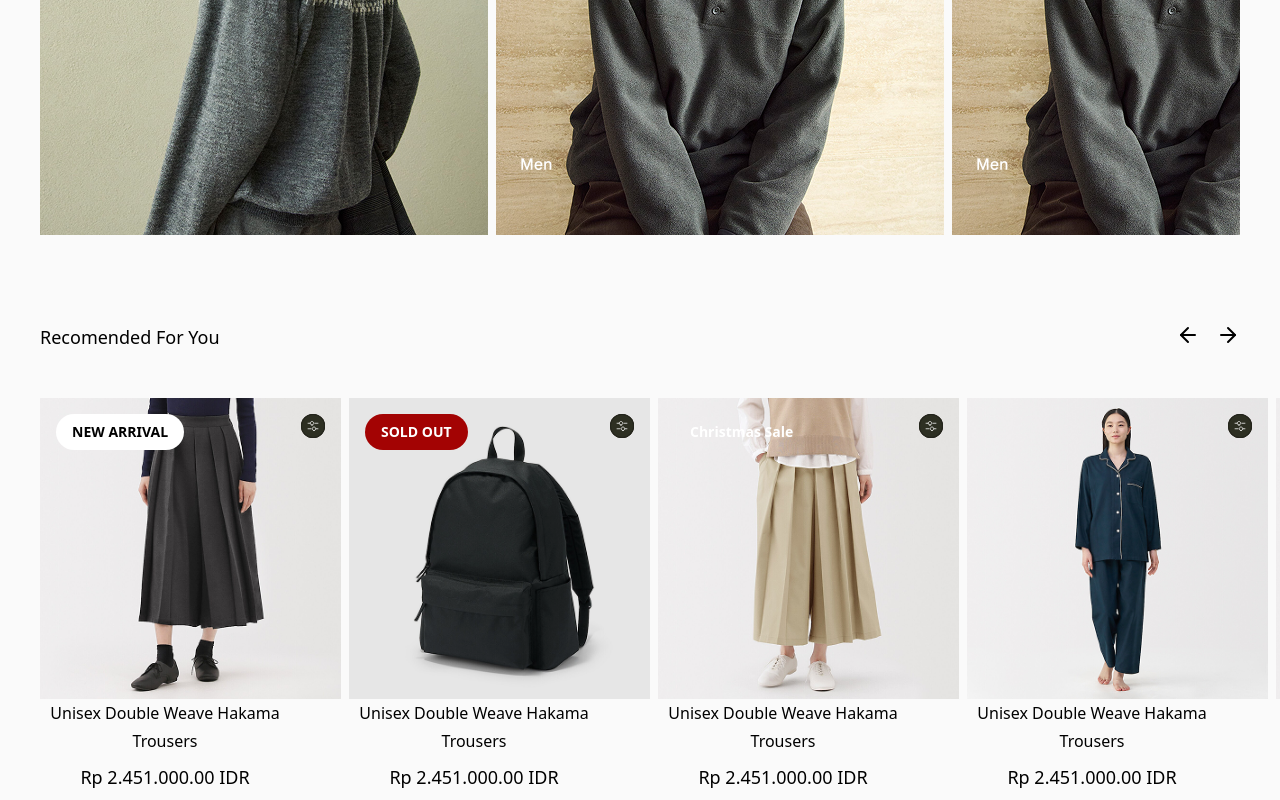
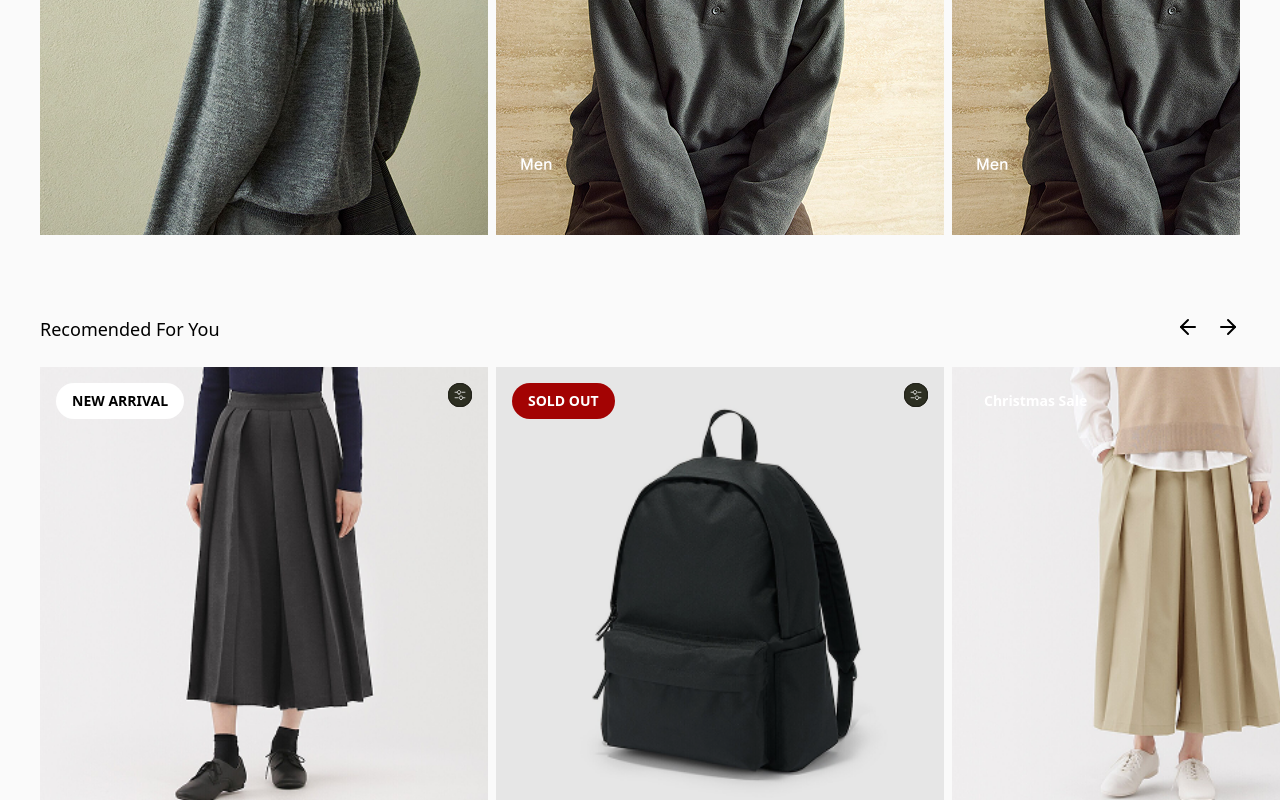
Before and after one commit to SBX-One/Monarch, a React (Vite) app: page / in a window 1280 px wide. Shown: the part 2000-2800 px from the top of the page. Built offline with nearby package versions, Linux system fonts and the light colour scheme.

Commit message:
responsive p3

```diff
--- a/src/components/HorizontalScroll.tsx
+++ b/src/components/HorizontalScroll.tsx
@@ -121,7 +121,14 @@ export default function HorizontalScroll({ marginTop, marginX, gap = 8, title, d
         return bestMatch;
     };
 
-    const isScaleClass = (val: any) => typeof val === 'string' && (val.includes('h-') || val.includes('w-') || val.includes('mt-') || val.includes('px-'));
+    const isScaleClass = (val: any) => {
+        if (typeof val !== 'string') return false;
+        const parts = val.split(' ');
+        return parts.some(part => {
+            const actualValue = part.includes(':') ? part.split(':')[1] : part;
+            return actualValue.startsWith('h-') || actualValue.startsWith('w-') || actualValue.startsWith('mt-') || actualValue.startsWith('px-');
+        });
+    };
 
     const currentImageHeight = getResponsiveValue(imageHeight, '310px');
     const currentMt = getResponsiveValue(marginTop, '0px');
@@ -130,8 +137,16 @@ export default function HorizontalScroll({ marginTop, marginX, gap = 8, title, d
 
     const style2Data = typeof customStyle2 === 'object' && customStyle2 !== null ? {
         ...customStyle2,
-        minHeight: getResponsiveValue((customStyle2 as any).minHeight, (customStyle2 as any).minHeight)
-    } : customStyle2;
+        minHeight: getResponsiveValue((customStyle2 as any).minHeight, (customStyle2 as any).minHeight),
+        justifyContent: getResponsiveValue((customStyle2 as any).justifyContent, (customStyle2 as any).justifyContent),
+        gap: currentGap === "0px" ? 0 : currentGap,
+        display: 'flex',
+    } : { gap: currentGap === "0px" ? 0 : currentGap, display: 'flex' };
+
+    const textStyleData = typeof CustomTextStyle === 'object' && CustomTextStyle !== null ? {
+        ...CustomTextStyle,
+        width: getResponsiveValue((CustomTextStyle as any).width, (CustomTextStyle as any).width)
+    } : CustomTextStyle;
 
     const isBgEventClass = typeof CustomBackgroundEvent === "string";
 
@@ -166,23 +181,31 @@ export default function HorizontalScroll({ marginTop, marginX, gap = 8, title, d
                         <div
                             key={index}
                             className="flex-shrink-0 flex flex-col-reverse cursor-pointer"
-                            style={{ minWidth: 240, marginRight: currentGap }}
+                            style={{
+                                minWidth: !isScaleClass(imageHeight) ? (currentImageHeight as any) : 240,
+                                width: !isScaleClass(imageHeight) ? (currentImageHeight as any) : 240,
+                                margin: 0,
+                                padding: 0,
+                                boxSizing: 'border-box'
+                            }}
                             onClick={() => handleProductClick(item.id)}
                         >
                             {item.price !== undefined && (
                                 <h2
                                     className={`mb-2 large ${typeof CustomTextStyle === 'string' ? CustomTextStyle : ""}`}
-                                    style={typeof CustomTextStyle === 'object' ? (CustomTextStyle as React.CSSProperties) : {}}
+                                    style={typeof textStyleData === 'object' ? (textStyleData as React.CSSProperties) : {}}
                                 >
                                     {formatPrice(item.price)}.00 IDR
                                 </h2>
                             )}
-                            <h2
-                                className={`mb-2 body-regular w-[70%] ${typeof CustomTextStyle === 'string' ? CustomTextStyle : ""}`}
-                                style={typeof CustomTextStyle === 'object' ? (CustomTextStyle as React.CSSProperties) : {}}
-                            >
-                                {item.name}
-                            </h2>
+                            {item.name && (
+                                <h2
+                                    className={`mb-2 body-regular w-[70%] ${typeof CustomTextStyle === 'string' ? CustomTextStyle : ""}`}
+                                    style={typeof textStyleData === 'object' ? (textStyleData as React.CSSProperties) : {}}
+                                >
+                                    {item.name}
+                                </h2>
+                            )}
                             <div
                                 style={{
                                     height: !isScaleClass(imageHeight) ? (currentImageHeight as any) : undefined,
--- a/src/pages/HomePage.tsx
+++ b/src/pages/HomePage.tsx
@@ -114,11 +114,11 @@ const HomePages = () => {
             </div>
 
             <section>
-                <HorizontalScroll marginTop={"80px"} marginX={"40px"} title={"Our Latest Collections"} data={Data.LatestCollections} customStyle2={{justifyContent: "space-between", maxHeight: "500px", minHeight: "max-[480px]:224px min-[480px]:448px"}} imageHeight={"max-[480px]:224px min-[480px]:448px"} />
+                <HorizontalScroll gap={"max-[480px]:8px min-[481px]:8px"} marginTop={"max-[480px]:40px min-[481px]:80px"} marginX={"40px"} title={"Our Latest Collections"} data={Data.LatestCollections} customStyle2={{justifyContent: "min-[481px]:space-between max-[480px]:flex-start", maxHeight: "500px", minHeight: "max-[480px]:224px min-[481px]:448px", gap: "max-[480px]:0px min-[481px]:8px"}} imageHeight={"max-[480px]:224px min-[481px]:448px"} />
             </section>
 
             <section>
-                <HorizontalScroll marginTop={"80px"} marginX={"40px"} productSettings={true} CustomBackgroundEvent="#BC5249" CustomEventName="Christmas Sale" eventState={true} title={"Recomended For You"} data={Data.products} customStyle={{marginRight : "-40px", marginLeft : "-40px", paddingLeft : "40px"}} customStyle2={{justifyContent: "space-between", maxHeight: "500px", minHeight: "448px"}} imageHeight={"301px"} CustomTextStyle={{ width : "250px", textAlign : "center"}} />
+                <HorizontalScroll gap={"max-[480px]:8px min-[481px]:8px"} marginTop={"max-[480px]:40px min-[481px]:80px"} marginX={"40px"} productSettings={true} CustomBackgroundEvent="#BC5249" CustomEventName="Christmas Sale" eventState={true} title={"Recomended For You"} data={Data.products} customStyle={{justifyContent: "min-[481px]:space-between max-[480px]:flex-start",marginRight : "-40px", marginLeft : "-40px", paddingLeft : "40px"}} customStyle2={{justifyContent: "min-[481px]:space-between max-[480px]:flex-start", maxHeight: "auto", minHeight: "max-[480px]:224px min-[481px]:448px"}} imageHeight={"max-[480px]:224px min-[481px]:448px"} CustomTextStyle={{ width: "max-[480px]:192px min-[481px]:250px", textAlign: "center", marginLeft: "auto", marginRight: "auto", marginTop: "16px"}} />
             </section>
 
             <section className="mx-10 mt-[80px]">
@@ -147,7 +147,7 @@ const HomePages = () => {
                 </div>
             </section>
             <section>
-                <HorizontalScroll marginTop={"80px"} marginX={"40px"} title={"Trending Now"} data={Data["Explore More"]} customStyle={{marginRight : "-40px", marginLeft : "-40px", paddingLeft : "40px"}} customStyle2={{justifyContent: "space-between", maxHeight: "500px", minHeight: "310px"}} imageHeight={"310px"} />
+                <HorizontalScroll gap={"max-[480px]:0px min-[481px]:8px"} marginTop={"max-[480px]:40px min-[481px]:80px"} marginX={"max-[480px]:0px min-[481px]:40px"} title={"Trending Now"} data={Data["Explore More"]} customStyle={{marginRight : "-40px", marginLeft : "-40px", paddingLeft : "40px"}} customStyle2={{justifyContent: "space-between", maxHeight: "500px", minHeight: "310px"}} imageHeight={"310px"} />
             </section>
             <section>
                 <div className="mx-10">
```
